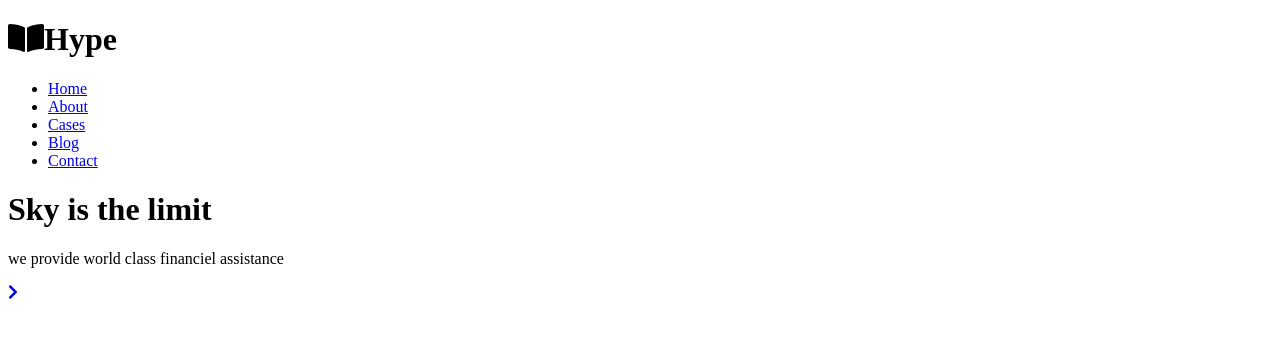
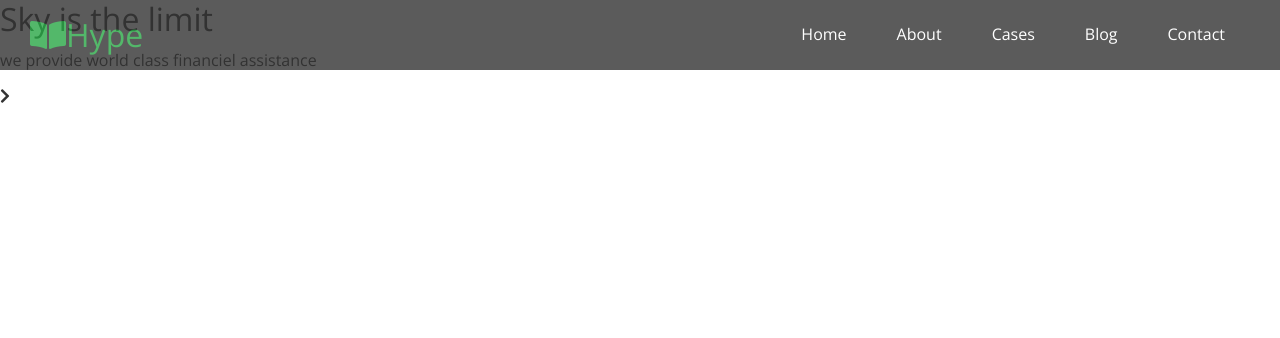
Before and after one commit to DanBilic/finance_website_flexbox, a plain HTML site: page index.html in a window 1280 px wide. Drawn offline with nearby package versions, Linux system fonts and the light colour scheme.

Commit message:
basic css styling

```diff
--- a/css/styles.css
+++ b/css/styles.css
@@ -0,0 +1,70 @@
+@import url("https://fonts.googleapis.com/css2?family=Open+Sans:wght@300;400&display=swap");
+
+* {
+	box-sizing: border-box;
+	padding: 0;
+	margin: 0;
+}
+
+body {
+	font-family: "Open Sans", sans-serif;
+	background: #fff;
+	color: #333;
+	line-height: 1.6;
+}
+
+ul {
+	list-style: none;
+}
+
+a {
+	color: #333;
+	text-decoration: none;
+}
+
+h1,
+h2 {
+	font-weight: 300;
+	line-height: 1.2;
+}
+
+p {
+	margin: 10px 0;
+}
+
+img {
+	width: 100%;
+}
+
+/* navbar */
+.navbar {
+	display: flex;
+	align-items: center;
+	justify-content: space-between;
+	background-color: #333;
+	color: #fff;
+	opacity: 0.8;
+	width: 100%;
+	height: 70px;
+	position: fixed;
+	top: 0px;
+	padding: 0 30px;
+}
+
+.navbar a {
+	color: #fff;
+	padding: 10px 20px;
+	margin: 0 5px;
+}
+
+.navbar a:hover {
+	border-bottom: #28a754 2px solid;
+}
+
+.navbar ul {
+	display: flex;
+}
+
+.navbar .logo {
+	font-weight: 400;
+}
--- a/css/utilities.css
+++ b/css/utilities.css
@@ -0,0 +1,9 @@
+/* text colors */
+
+.text-primary {
+	color: #28a745;
+}
+
+.text-secondary {
+	color: #0284d0;
+}
--- a/index.html
+++ b/index.html
@@ -11,6 +11,7 @@
 		/>
 		<link rel="stylesheet" href="css/styles.css" />
 		<link rel="stylesheet" href="css/utilities.css" />
+		<link rel="preconnect" href="https://fonts.gstatic.com" />
 		<title>Welcome to Hype</title>
 	</head>
 	<body id="home">
@@ -21,7 +22,6 @@
 						<i class="fas fa-book-open"></i>Hype
 					</span>
 				</h1>
-			</div>
 
 				<nav>
 					<ul>
@@ -32,11 +32,12 @@
 						<li><a href="#contact">Contact</a></li>
 					</ul>
 				</nav>
+			</div>
 
 			<div class="content">
 				<h1>Sky is the limit</h1>
 				<p>we provide world class financiel assistance</p>
-				<a href="#about"><i class="fas fa-chevron-right"></i></a>
+				<a href="#about" class="btn"><i class="fas fa-chevron-right"></i></a>
 			</div>
 		</header>
 	</body>
```
Lines whose indentation alone changed are shown as unchanged.
